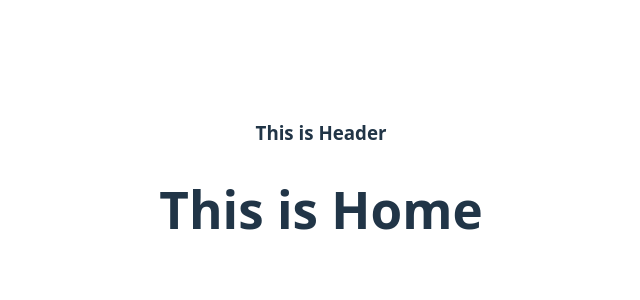
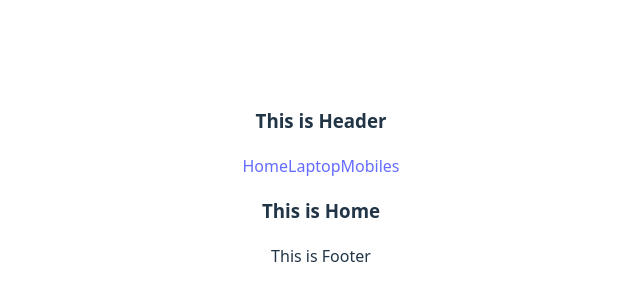
Before and after one commit to Riadul-Islam-551/React-router-practice, a React (Vite) app: page / in a window 1280 px wide. Shown: the part 214-514 px from the top of the page, without its empty margins (319-959 px from the left). Built offline with nearby package versions, Linux system fonts and the light colour scheme.

Commit message:
implement some nav links to the header file and make a footer component

```diff
--- /dev/null
+++ b/src/components/footer/Footer.jsx
@@ -0,0 +1,11 @@
+import React from 'react'
+
+const Footer = () => {
+  return (
+    <div>
+      <p>This is Footer</p>
+    </div>
+  )
+}
+
+export default Footer
--- a/src/components/header/Header.jsx
+++ b/src/components/header/Header.jsx
@@ -4,6 +4,11 @@ const Header = () => {
   return (
     <div>
       <h3>This is Header</h3>
+      <nav>
+        <a href="/">Home</a>
+        <a href="/laptops">Laptop</a>
+        <a href="/mobiles">Mobiles</a>
+      </nav>
     </div>
   )
 }
--- a/src/components/home/Home.jsx
+++ b/src/components/home/Home.jsx
@@ -3,7 +3,7 @@ import React from 'react'
 const Home = () => {
   return (
     <div>
-      <h1>This is Home</h1>
+      <h3>This is Home</h3>
     </div>
   )
 }
--- a/src/components/root/Root.jsx
+++ b/src/components/root/Root.jsx
@@ -1,12 +1,14 @@
 import React from "react";
 import { Outlet } from "react-router";
 import Header from "../header/Header";
+import Footer from "../footer/Footer";
 
 const Root = () => {
   return (
     <div>
       <Header></Header>
       <Outlet></Outlet>
+      <Footer></Footer>
     </div>
   );
 };
```
